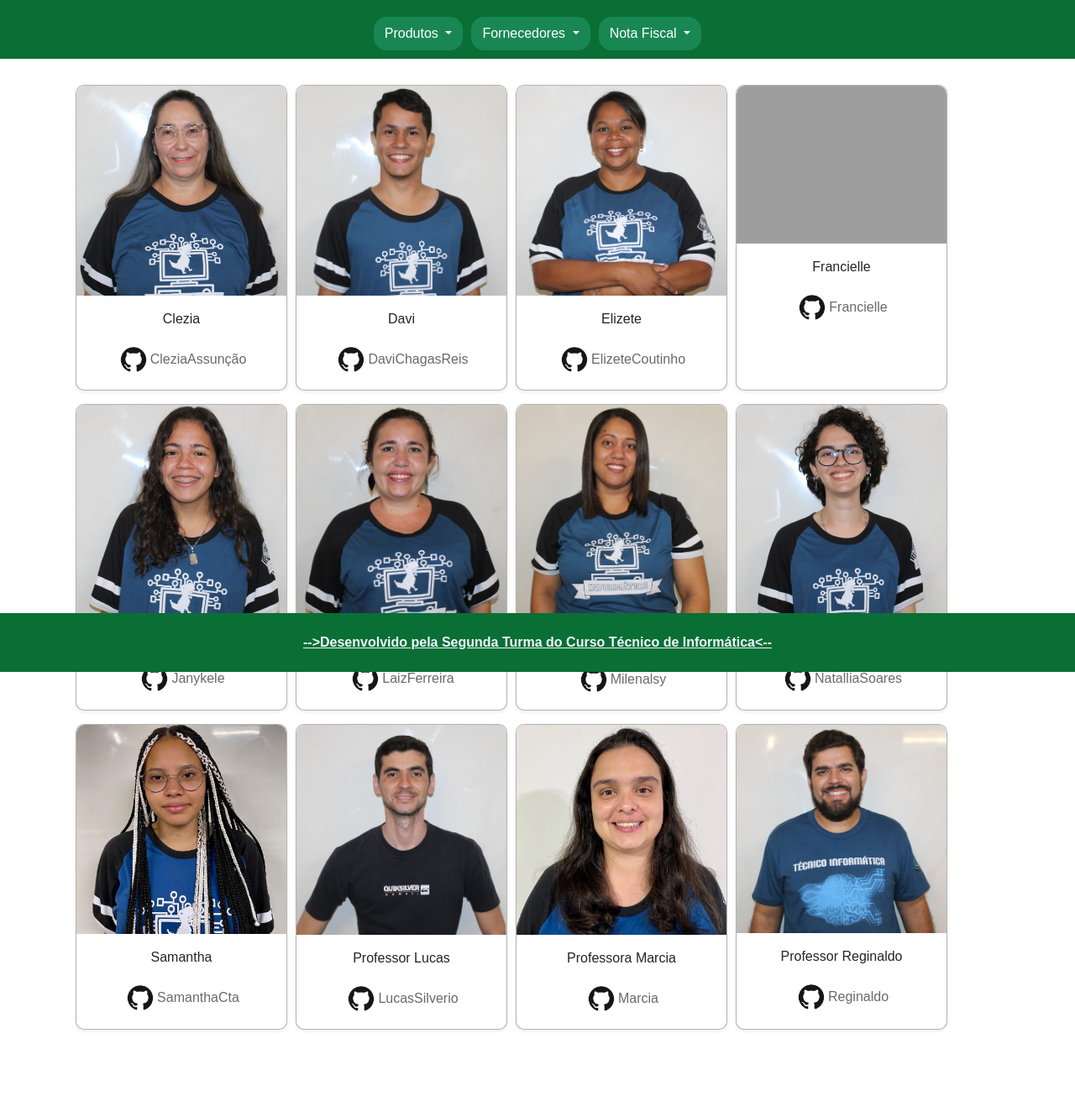
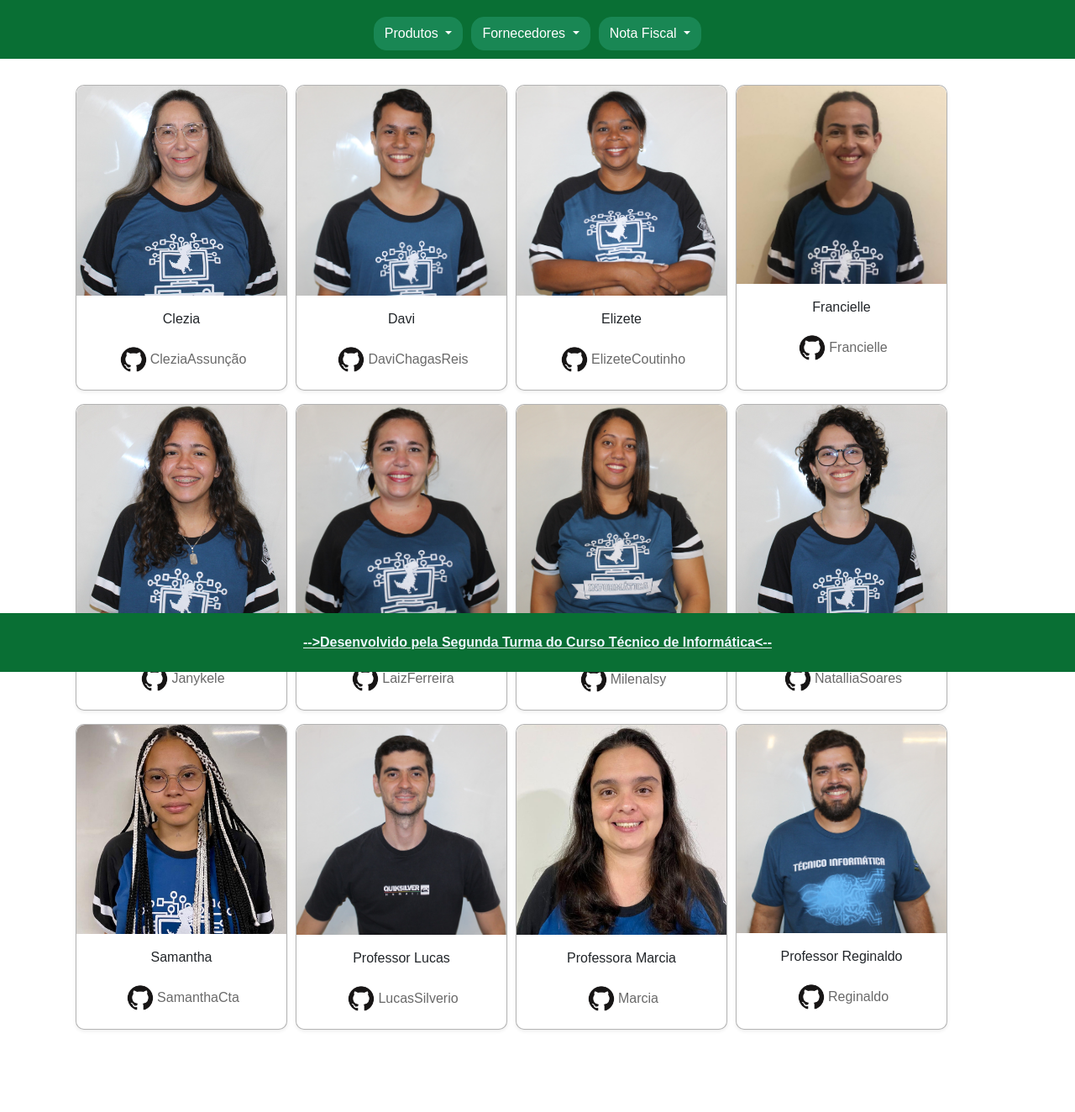
Before and after one commit to informaticapoli/estoque-escolar, a PHP site: page /estoque-escolar/contato.php in a window 1280 px wide. Shown: the whole page at 84% size. Run offline with PHP 8.4, Linux system fonts and the light colour scheme; grey boxes are pictures that could not be loaded.

Commit message:
Atualização de Contatos

```diff
--- a/config.php
+++ b/config.php
@@ -6,7 +6,7 @@ session_start();
 $banco = "estoque_escolar";
 $usuario = "root";
 $senha ="";
-$host = "localhost:8111";
+$host = "localhost";
 $url = 'http://localhost/estoque-escolar/';
 
 
--- a/contato.php
+++ b/contato.php
@@ -67,7 +67,7 @@
 
                     <div class="card shadow-sm">
                         <title>Clezia</title>
-                        <img src="./imagen/FotoFranciele.jpg" class="imagemcontato" alt=""/>
+                        <img src="./imagen/FotoFrancielle.jpg" class="imagemcontato" alt=""/>
                         <div class="card-body">
                         <p class="card-text">Francielle
                         </p>
```
